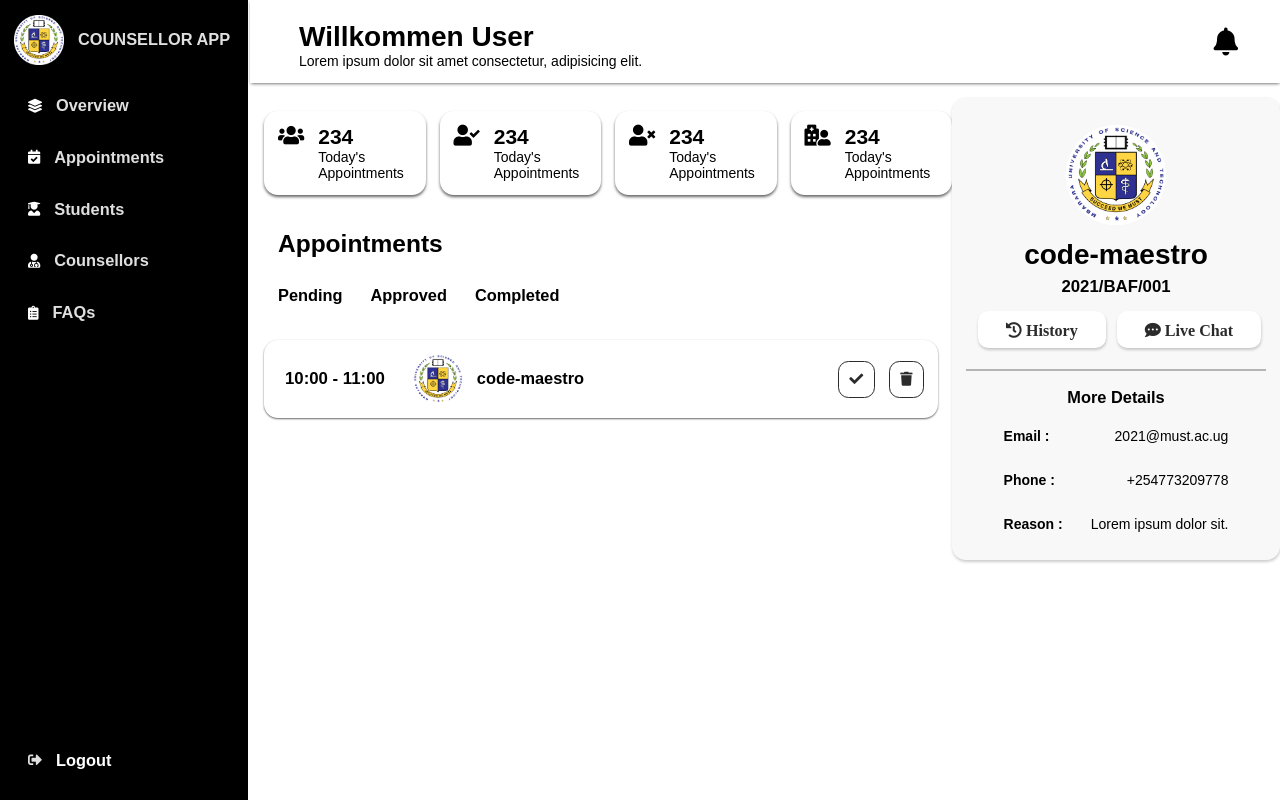
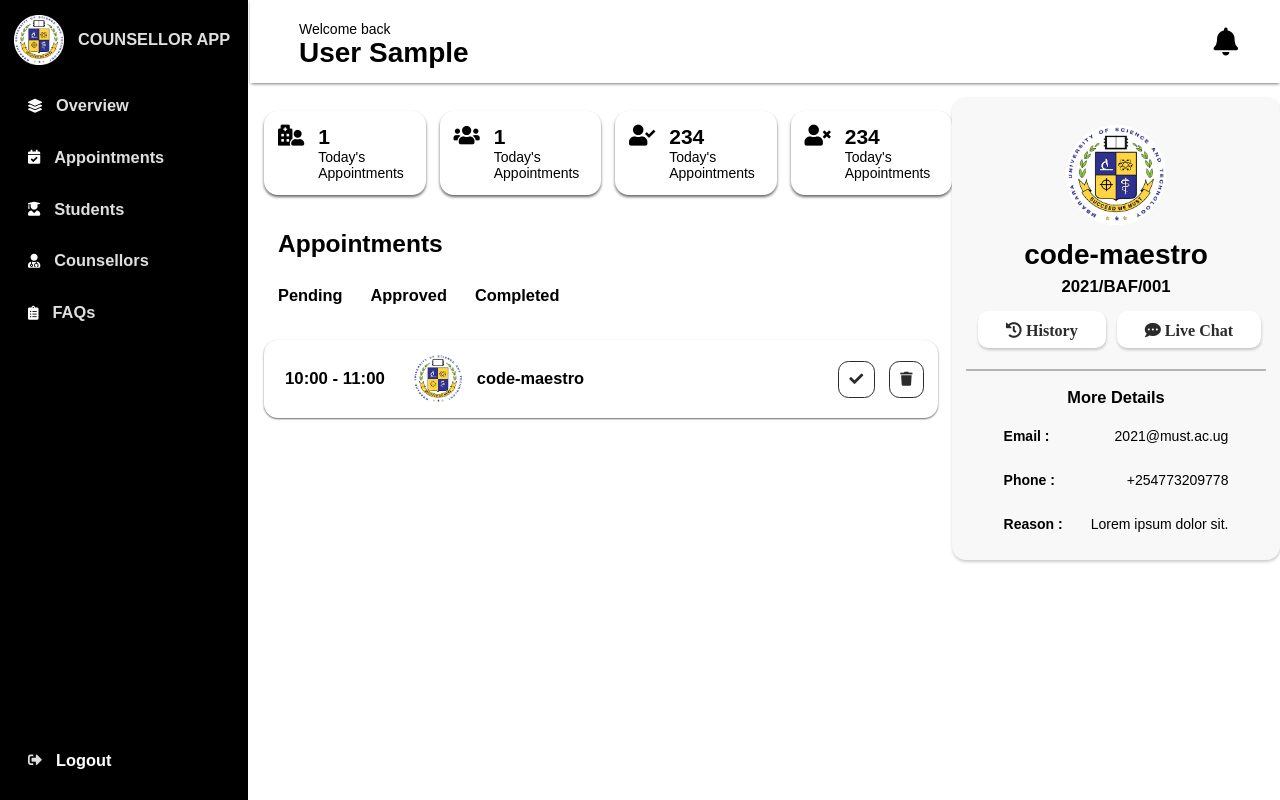
Before and after one commit to code-maestro/prototype-beta, a PHP site: page / in a window 1280 px wide. Run offline with PHP 8.4, Linux system fonts and the light colour scheme; the visitor is signed in with stand-in values (Sample User, id 1); tables that the repository leaves empty or names only in its code hold one stand-in row (values such as "Sample post").

Commit message:
Attempt to retrieve number of users

```diff
--- a/database/db_module.php
+++ b/database/db_module.php
@@ -60,6 +60,16 @@
       }
     }
 
+    //READ FUNCTION/METHOD TO RETRIEVE DATA PASSED TO IT WHEN IT'S CALLED
+    public function readDara($query){
+
+      $conn = $this->connect();
+
+      $result = mysqli_query($conn, $query);
+
+      return $result;
+
+    }
 
     //SAVE METHOD TO STORE THE DATA PASSED TO IT WHEN IT'S CALLED
     public function saveData($query){
--- a/index.php
+++ b/index.php
@@ -5,6 +5,14 @@
 
   $user = new User();
   $current_user = $user->getData($_SESSION['id']);
+
+  //Qeuries
+  $query = "SELECT COUNT(id) FROM roles WHERE role_id = '1'; ";
+  $query2 = "SELECT * FROM users ";
+
+  $total_numbers = $user->getTotalUsers($query);
+
+  $total_users = $user->getTotal($query2);
 
 ?>
 
@@ -73,8 +81,9 @@
       <section class="header">
         <!-- Welcome txt -->
         <div class="welcome-txt">
-          <h2> Willkommen <?php echo $current_user['last_name']; ?> </h2>
-          <span>Lorem ipsum dolor sit amet consectetur, adipisicing elit.</span>
+          <span> Welcome back </span>
+          <br>
+          <h2> <?php echo $current_user['last_name'] . " " . $current_user['first_name'] ; ?> </h2>
         </div>
         <!-- Notification icon -->
         <div class="notification-area">
@@ -92,29 +101,28 @@
           <div class="count">
             <!-- Total Appointments -->
             <div class="total">
-              <i class="fas fa-users"></i>
+              <i class="fas fa-hospital-user"></i>
               <div class="total-numbers">
-                <h2>234</h2>
+                <h2><?php echo $total_users; ?></h2>
                 <span>Today's Appointments</span>
               </div>
             </div>
             <div class="approved">
+              <i class="fas fa-users"></i>
+              <div class="total-numbers">
+                <h2><?php echo $total_users; ?></h2>
+                <span>Today's Appointments</span>
+              </div>
+            </div>
+            <div class="cancelled">
               <i class="fas fa-user-check"></i>
               <div class="total-numbers">
                 <h2>234</h2>
                 <span>Today's Appointments</span>
               </div>
             </div>
-            <div class="cancelled">
+            <div class="total-patients">
               <i class="fas fa-user-times"></i>
-              <div class="total-numbers">
-                <h2>234</h2>
-                <span>Today's Appointments</span>
-              </div>
-            </div>
-            <div class="total-patients">
-              <i class="fas fa-hospital-user"></i>
-              <!-- <i class="fas fa-comment-dots"></i> -->
               <div class="total-numbers">
                 <h2>234</h2>
                 <span>Today's Appointments</span>
--- a/modules/user.php
+++ b/modules/user.php
@@ -5,10 +5,6 @@
     public function getData ($uid) {
 
       $query = " SELECT * FROM users WHERE users_id = '$uid' limit 1 ";
-
-      // $query2 = " SELECT * FROM users WHERE users_uid = '$uid' limit 1 ";
-
-      // $query3 = " SELECT * FROM users WHERE users_uid = '$uid' limit 1 ";
 
       $DB = new DatabaseModule();
       $result = $DB->readData($query);
@@ -18,6 +14,7 @@
         $row = $result[0];
 
         return $row;
+
       }else {
 
         return false;
@@ -26,6 +23,41 @@
 
     }
 
+    // Function to retrieve the total number of users
+    public function getTotalUsers($query) {
+
+      $DB = new DatabaseModule();
+      $result = $DB->readData($query);
+
+      if ($result) {
+
+        $row = $result[0];
+
+        $string_number = $row['COUNT(id)'];
+
+        return $string_number;
+
+      }else {
+
+        return false;
+
+      }
+
+    }
+
+    // Function to retrieve the total number of users
+    public function getTotal($query) {
+
+      $DB = new DatabaseModule();
+
+      $result = $DB->readDara($query);
+
+      $res = mysqli_num_rows($result);
+
+      return $res;
+
+    }
+
   }
 
 ?>
```
